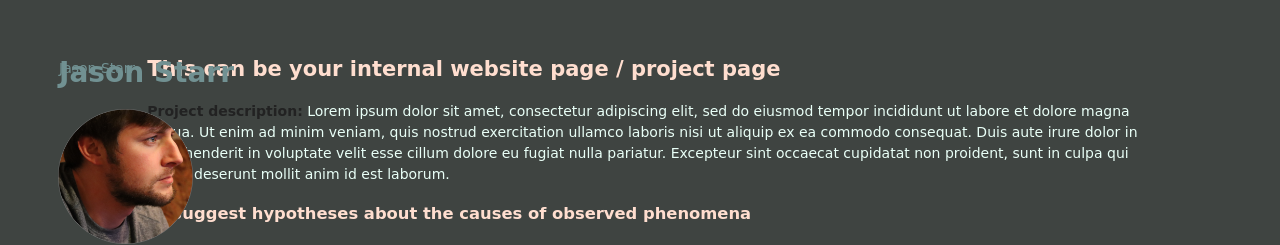
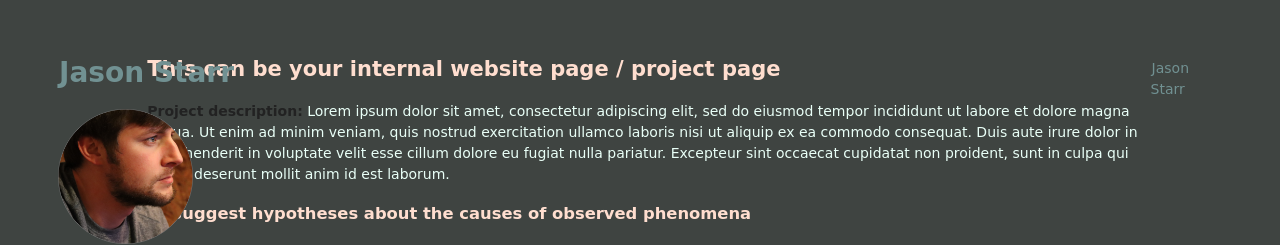
Before and after one commit to TrellixVulnTeam/jstarr35.github.io_N2TG, a Jekyll site: the page built from sample_page.md, in a window 1280 px wide and 1128 px high. Shown: the top 245 px of the window. Built offline with Jekyll 4.4.1, drawn with Linux system fonts in a browser that asks for light colours; some web fonts are replaced; our own code applies the rules of GitHub Pages for plain Markdown files; comment, search, counter and statistics services are not loaded.

Commit message:
Update default.html

```diff
--- a/_layouts/default.html
+++ b/_layouts/default.html
@@ -39,7 +39,7 @@
         <main class="container__main">
           <!-- Left sidebar -->
           <aside class="container__left">
-          <div class="badge-base LI-profile-badge" data-locale="en_US" data-size="medium" data-theme="dark" data-type="HORIZONTAL" data-vanity="starr-j" data-version="v1"><a class="badge-base__link LI-simple-link" href="https://www.linkedin.com/in/jason-starr-tech?trk=profile-badge">Jason Starr</a></div>
+
           </aside>
 
           <!-- Main content -->
@@ -55,6 +55,9 @@
           {% endfor %}
         </div>
        <div class="nav__item--right">
+           <div class="badge-base LI-profile-badge" data-locale="en_US" data-size="medium" data-theme="dark"
+                data-type="HORIZONTAL" data-vanity="starr-j" data-version="v1"><a class="badge-base__link LI-simple-link"
+           href="https://www.linkedin.com/in/jason-starr-tech?trk=profile-badge">Jason Starr</a></div>
         <!-- <a href="default.html">Home</a> -->
        </div>
           </nav>
```
